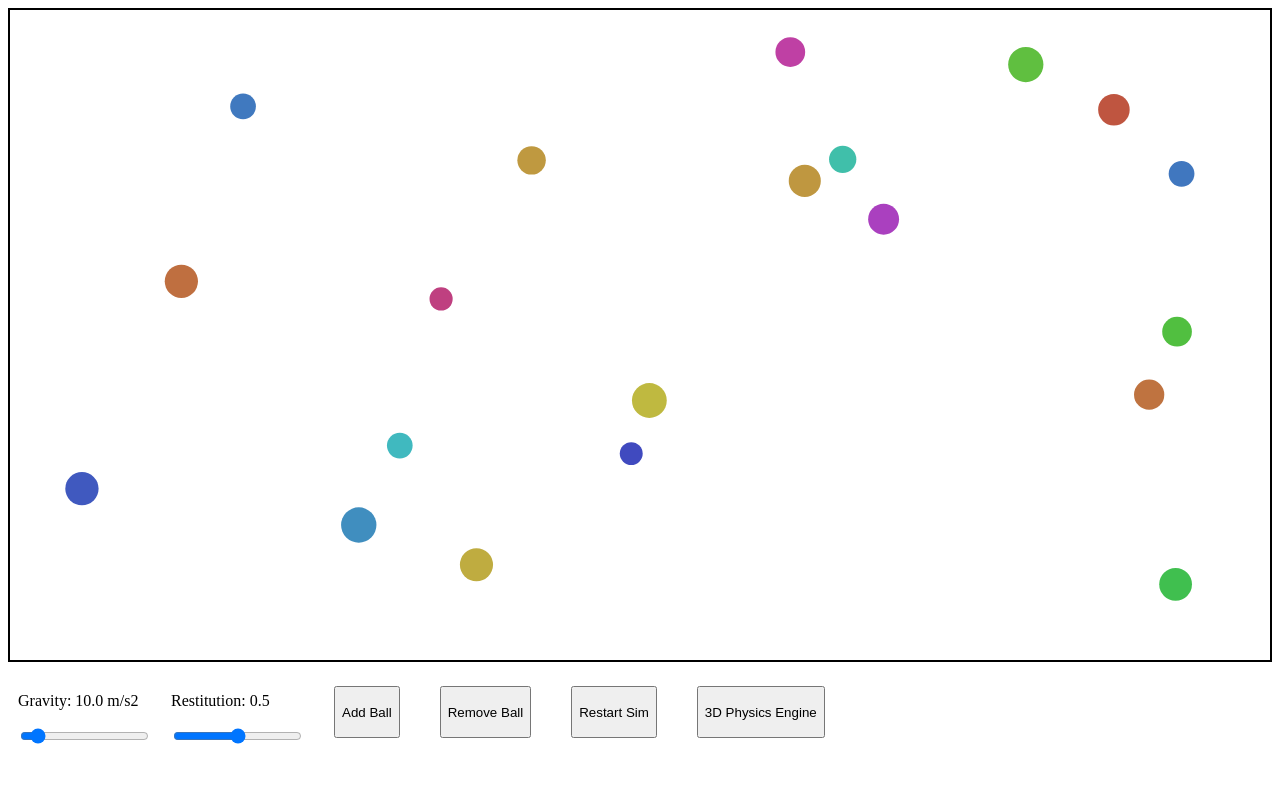
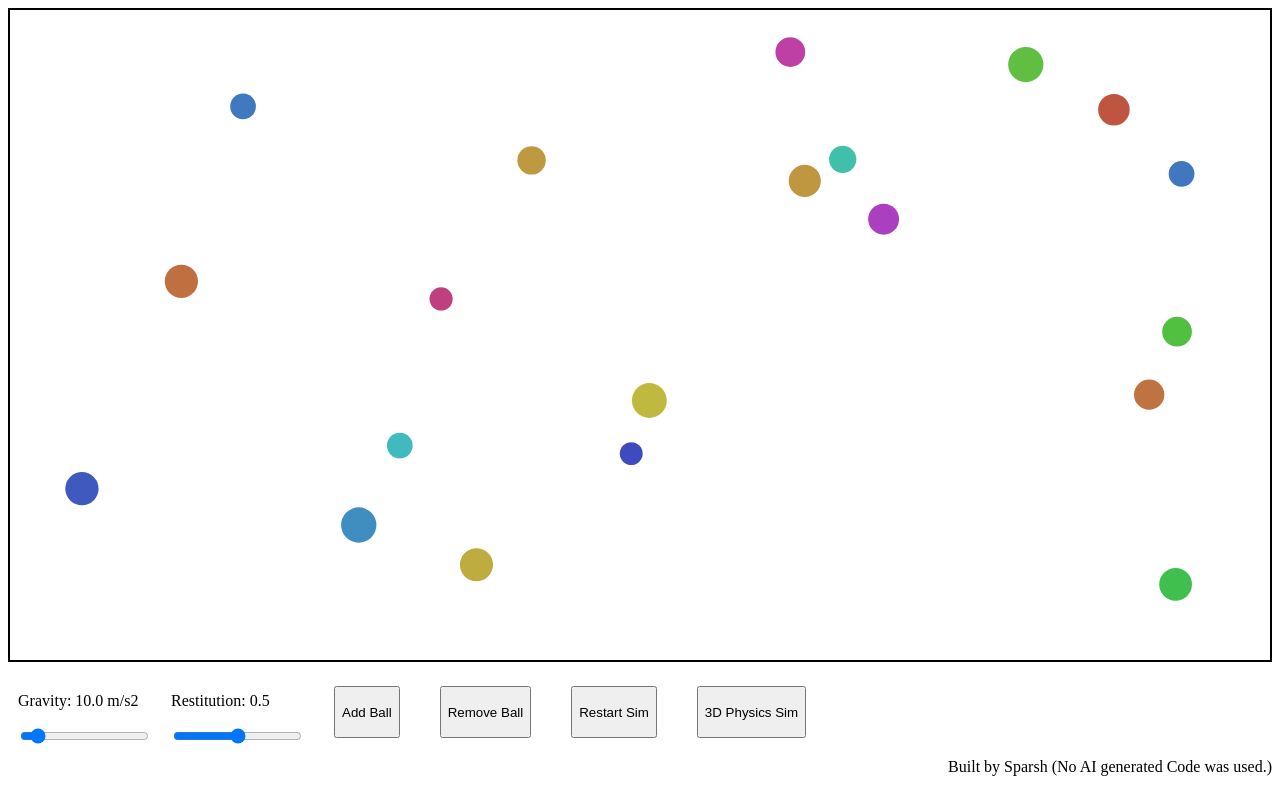
Before and after one commit to Vise-1/PhysicsEngine, a website built with Vite: page index.html in a window 1280 px wide. Built offline with nearby package versions, Linux system fonts and the light colour scheme.

Commit message:
Minor Changes in text descriptions

```diff
--- a/index.html
+++ b/index.html
@@ -31,9 +31,9 @@
             <button style="margin: 20px;" id="addbtn">Add Ball</button>
             <button style="margin: 20px;" id ="removebtn">Remove Ball</button>
             <button style="margin: 20px;" onclick="window.location.reload();">Restart Sim</button>
-            <button id='3ddirect' style="margin: 20px;">3D Physics Engine</button>
+            <button id='3ddirect' style="margin: 20px;">3D Physics Sim</button>
         </div>
-
+        <footer style="text-align: right;">Built by Sparsh (No AI generated Code was used.)</footer>
         <script type="module" src="2dsim.js"></script>
     </body>
 </html>
```
Also changed, not shown: dist/2dsim.html.
